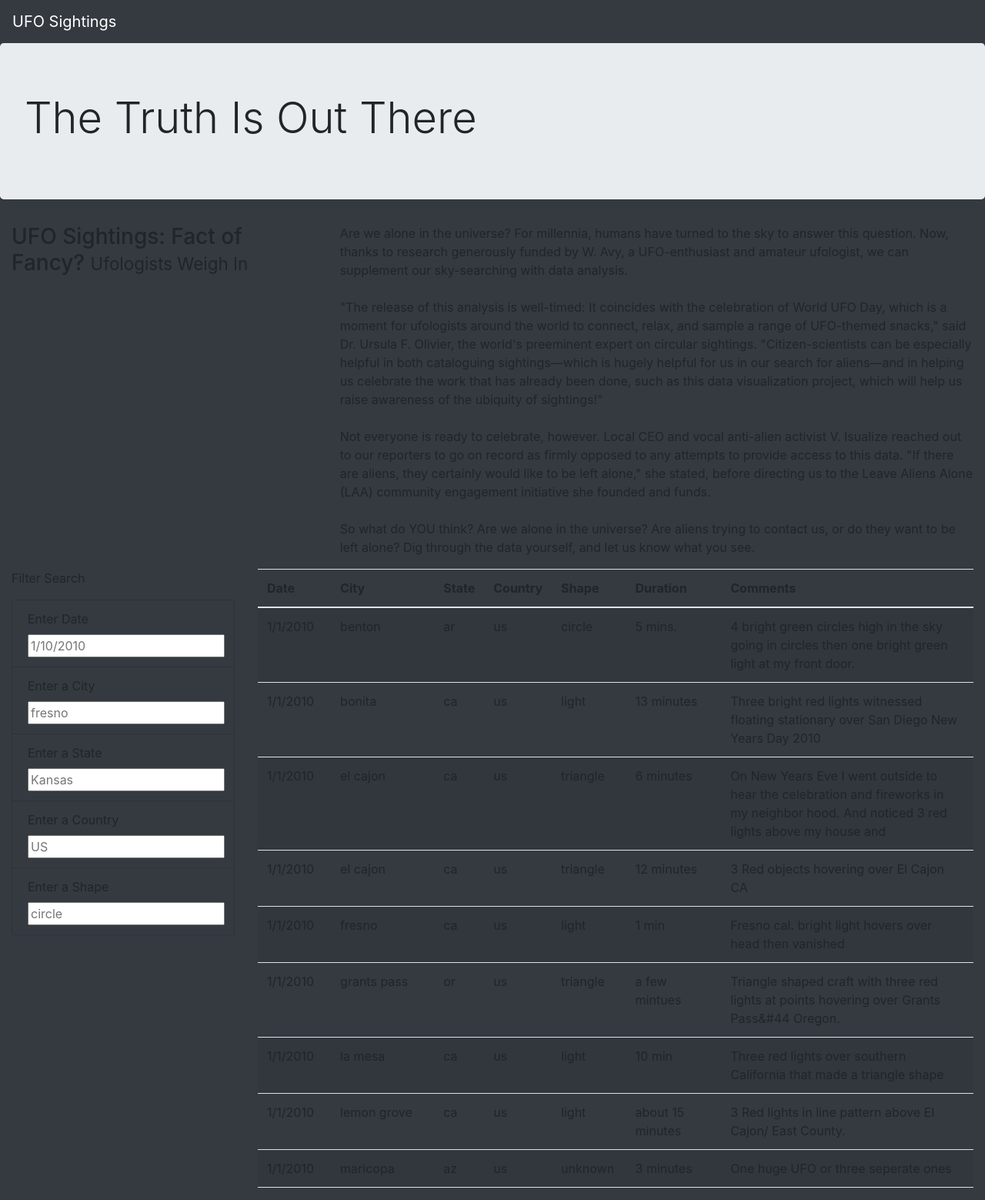
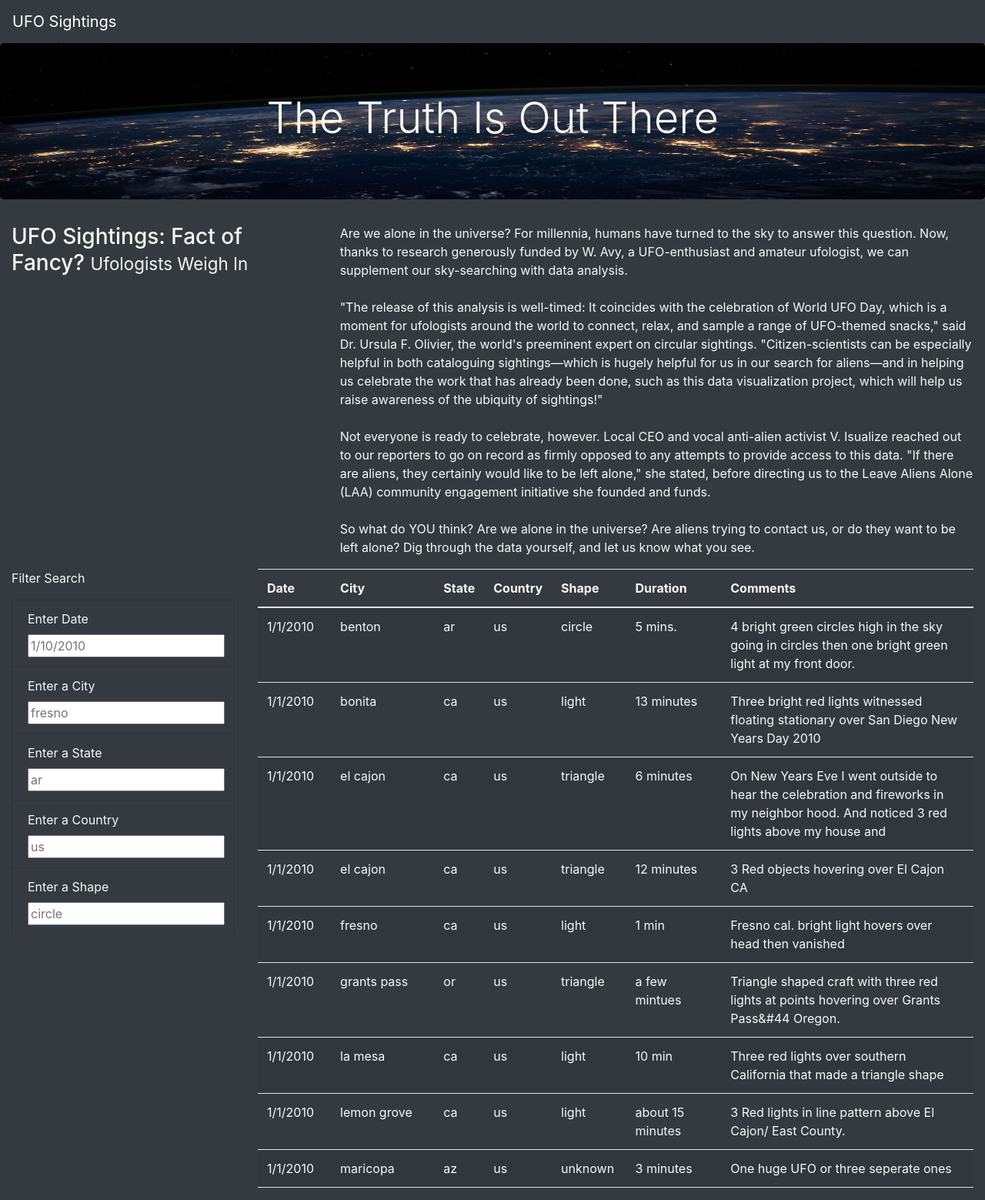
Before and after one commit to cbrooks718/UFOs, a plain HTML site: page index.html in a window 1280 px wide. Shown: the top 1559 px of the page at 77% size. Drawn offline with nearby package versions, Linux system fonts and the light colour scheme.

Commit message:
editing filter previews, final

```diff
--- a/index.html
+++ b/index.html
@@ -53,11 +53,11 @@
                         </li>
                         <li class="list-group-item bg-dark">
                             <label for="state">Enter a State</label>
-                            <input type="text" placeholder="Kansas" id="state" />
+                            <input type="text" placeholder="ar" id="state" />
                         </li>
                         <li class="list-group-item bg-dark">
                             <label for="country">Enter a Country</label>
-                            <input type="text" placeholder="US" id="country" />
+                            <input type="text" placeholder="us" id="country" />
                         </li>
                         <li class="list-group-item bg-dark">
                             <label for="shape">Enter a Shape</label>
--- a/static/css/style.css
+++ b/static/css/style.css
@@ -0,0 +1,9 @@
+body {
+
+    color: #f7f7f7;
+}
+.jumbotron {
+    background-image: url("../images/nasa.jpg");
+    background-size: 100% 100%;
+    text-align: center;
+}
```
